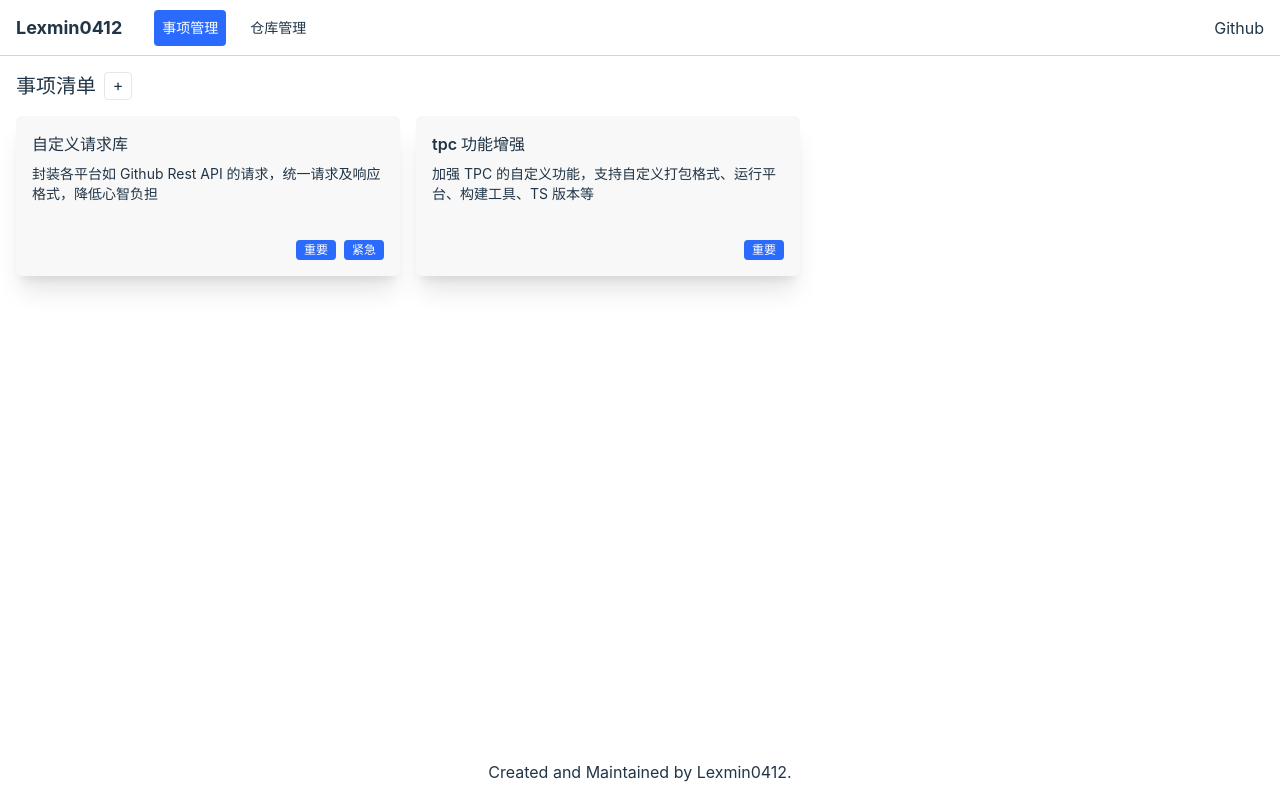
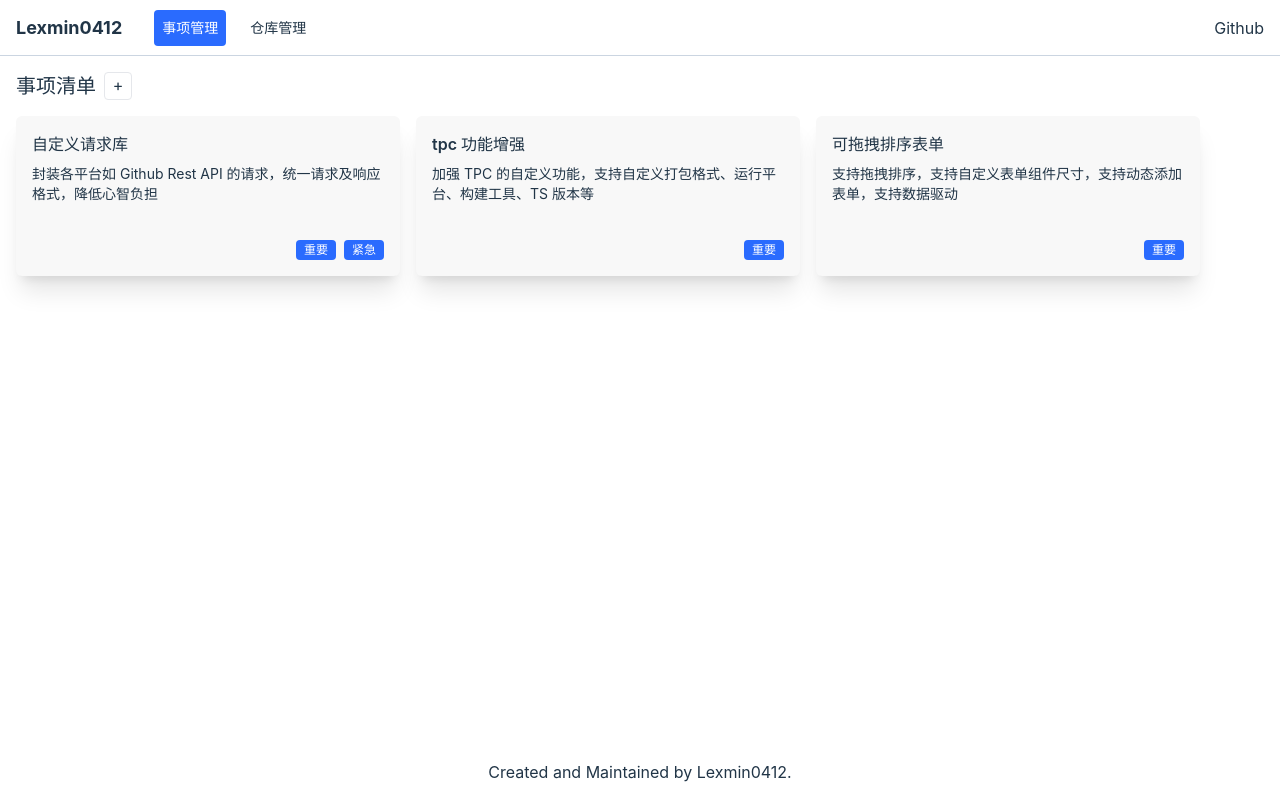
Before and after one commit to lexmin0412/workbench, a React (Vite) app: page / in a window 1280 px wide. Built offline with nearby package versions, Linux system fonts and the light colour scheme.

Commit message:
feat: 添加一个事项

```diff
--- a/src/pages/issues/index.tsx
+++ b/src/pages/issues/index.tsx
@@ -10,13 +10,19 @@ export default function Issues() {
       id: Math.random(),
       title: "自定义请求库",
       desc: "封装各平台如 Github Rest API 的请求，统一请求及响应格式，降低心智负担",
-			tags: ['重要', '紧急']
+      tags: ["重要", "紧急"],
     },
     {
       id: Math.random(),
       title: "tpc 功能增强",
       desc: "加强 TPC 的自定义功能，支持自定义打包格式、运行平台、构建工具、TS 版本等",
-			tags: ['重要']
+      tags: ["重要"],
+    },
+    {
+      id: Math.random(),
+      title: "可拖拽排序表单",
+      desc: "支持拖拽排序，支持自定义表单组件尺寸，支持动态添加表单，支持数据驱动",
+      tags: ["重要"],
     },
   ];
 
```
